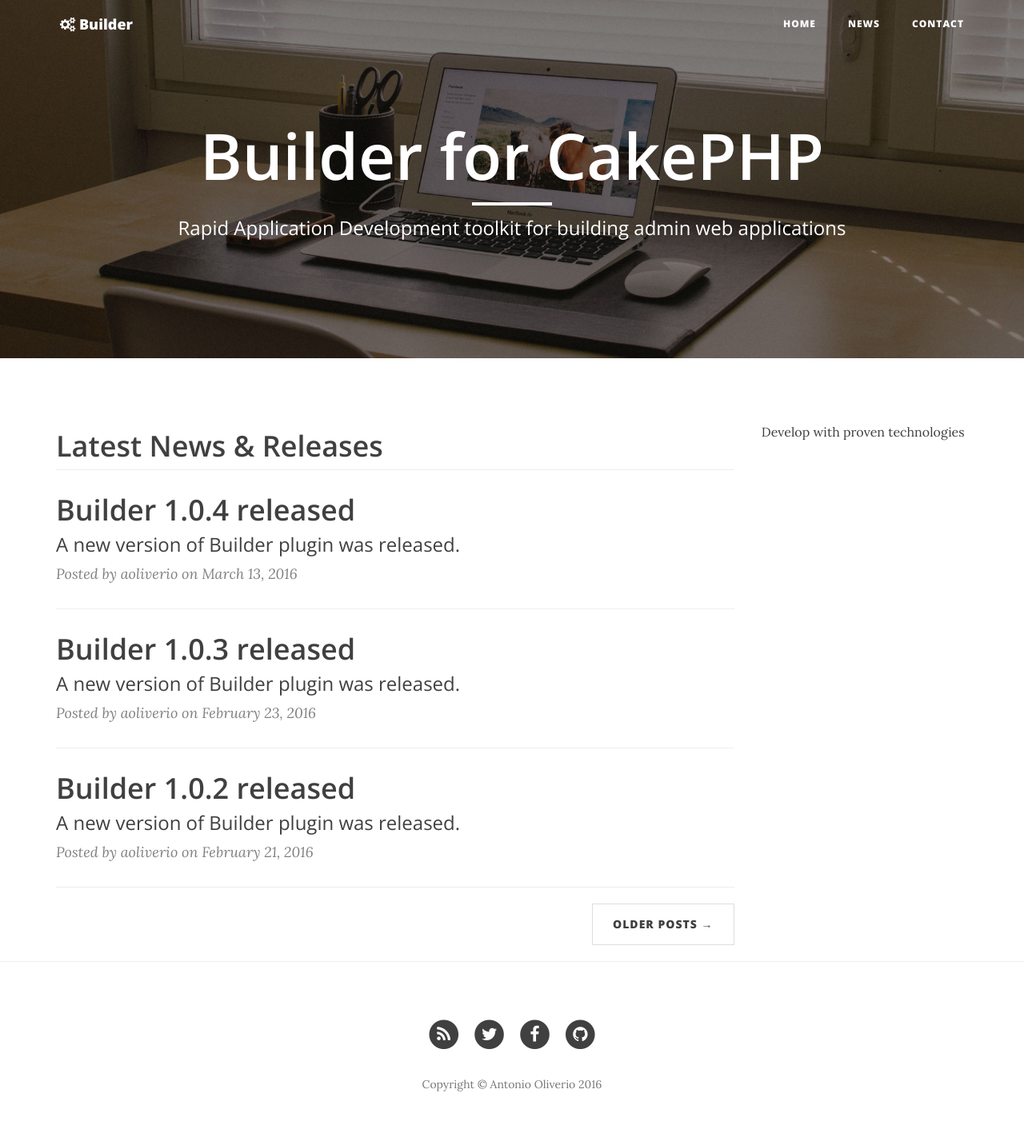
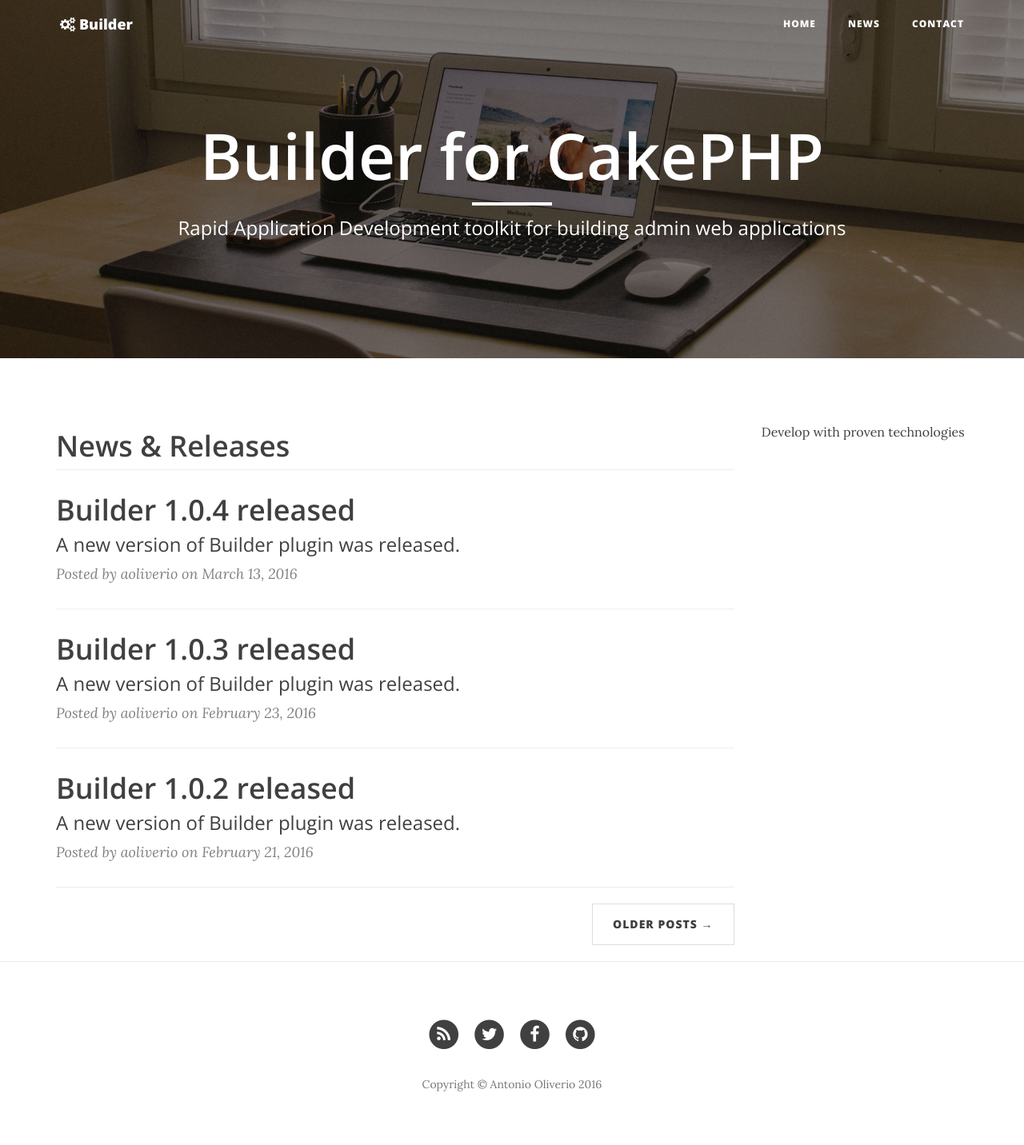
Before and after one commit to aoliverio/builder, a Jekyll site: the page built from index.html, in a window 1280 px wide. Shown: the whole page at 80% size. Built offline with Jekyll 4.4.1, drawn with Linux system fonts in a browser that asks for light colours; nearby versions of some CDN libraries; the list of posts is cut into pages by our own code.

Commit message:
Initial commit

```diff
--- a/index.html
+++ b/index.html
@@ -4,8 +4,8 @@ title: "Builder for CakePHP"
 description: "Rapid Application Development toolkit for building admin web applications"
 ---
 
-<!-- Latest News & Releases -->
-<h1 class="page-header">Latest News & Releases</h1>
+<!-- News & Releases -->
+<h1 class="page-header">News & Releases</h1>
 
 {% for post in paginator.posts %}
 <div class="post-preview">
```
